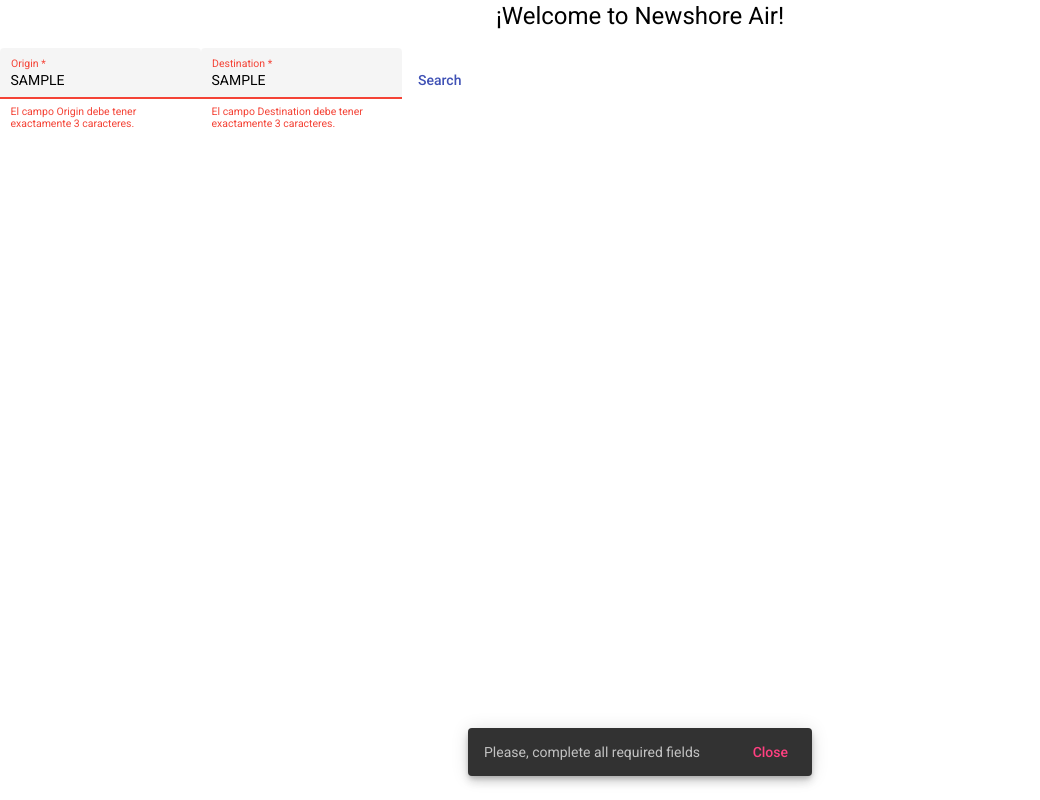
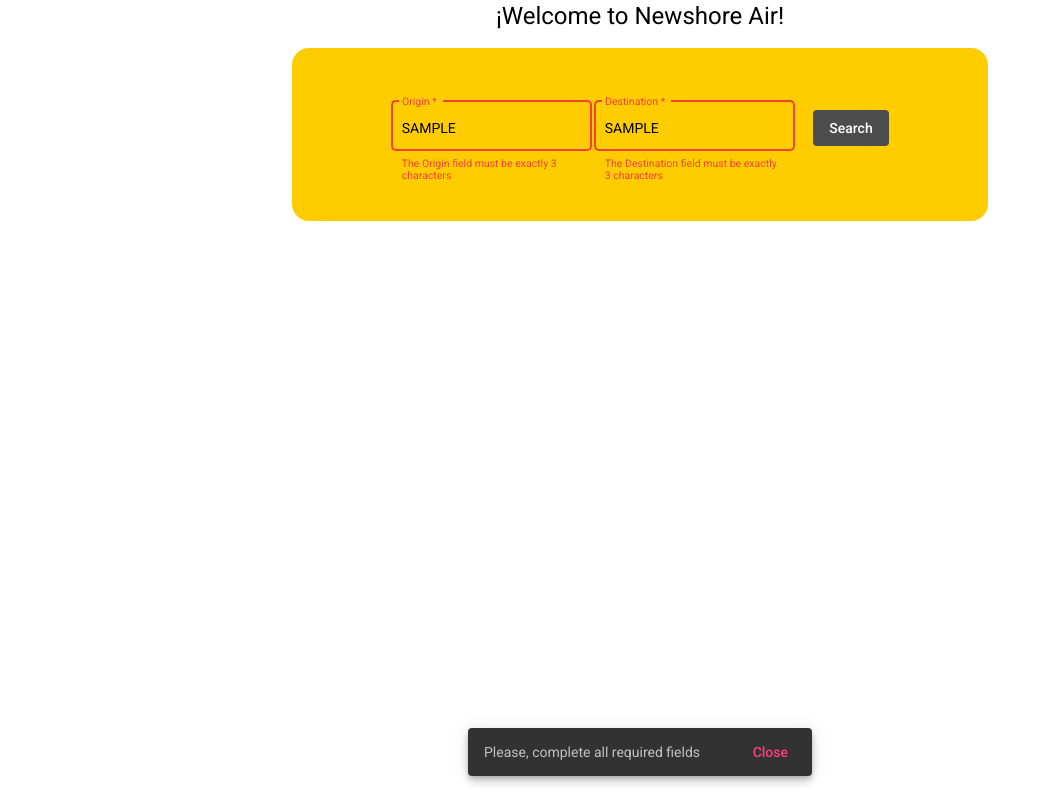
Before and after one commit to silvermachine777/newshore-air-frontend-test, an Angular app: page / in a window 1280 px wide. Both pictures are taken after typing "Sample", "Sample" into the empty fields and a click on the button "Search". Shown: the whole page, without its empty margins (0-1040 px from the left). Built offline with nearby package versions, Linux system fonts and the light colour scheme.

Commit message:
fix(components): change form validations

```diff
--- a/src/app/components/search-form/search-form.component.css
+++ b/src/app/components/search-form/search-form.component.css
@@ -0,0 +1,25 @@
+.search-form-container{
+    display: flex;
+    flex-direction: row;
+    justify-content: center;
+    align-items: center;
+    margin: 0 auto;
+    max-width: 600px;
+    padding: 3rem;
+    background: #fc0;
+    border-radius: 17px;
+}
+
+.mat-form-field {
+    margin-right: 2px;
+}
+
+.search-form-button{
+    margin-left: 1rem;
+    background: #4d4d4d;
+    color: white;
+}
+
+.search-form-button:hover{
+    background-color: #1f1d1d;
+}
--- a/src/app/components/search-form/search-form.component.html
+++ b/src/app/components/search-form/search-form.component.html
@@ -1,22 +1,25 @@
+<section class="search-form-container">
     <form [formGroup]="formGroup">
-    <mat-form-field appearance="fill">
+        <mat-form-field appearance="outline">
             <mat-label>Origin</mat-label>
-        <input matInput formControlName="origin" placeholder="Origin" (keypress)="limitLength($event, 3)">
+            <input matInput class="search-form-input" formControlName="origin" placeholder="Origin" (keypress)="limitLength($event, 3)">
             <mat-error
                 *ngIf="formGroup.get('origin')?.invalid && (formGroup.get('origin')?.dirty || formGroup.get('origin')?.touched)">
-            El campo Origin debe tener exactamente 3 caracteres.
+                The Origin field must be exactly 3 characters
             </mat-error>
         </mat-form-field>
 
-    <mat-form-field appearance="fill">
+        <mat-form-field appearance="outline">
             <mat-label>Destination</mat-label>
-        <input matInput formControlName="destination" placeholder="Destination" (keypress)="limitLength($event, 3)">
+            <input matInput class="search-form-input" formControlName="destination" placeholder="Destination" (keypress)="limitLength($event, 3)">
             <mat-error
                 *ngIf="formGroup.get('destination')?.invalid && (formGroup.get('destination')?.dirty || formGroup.get('destination')?.touched)">
-            El campo Destination debe tener exactamente 3 caracteres.
+                The Destination field must be exactly 3 characters
             </mat-error>
         </mat-form-field>
 
-    <button mat-button color="primary" type="button" (click)="submitForm()">Search</button>
+        <button mat-button class="search-form-button" color="primary" (click)="submitForm()">Search</button>
+    </form>
+</section>
 
-</form>
+<app-show-route [flights]="fligths" *ngIf="fligths && fligths.length > 0"></app-show-route>
--- a/src/app/components/search-form/search-form.component.ts
+++ b/src/app/components/search-form/search-form.component.ts
@@ -8,6 +8,7 @@
 import { FlightService } from './../../services/flight.service';
 import { HttpClient } from '@angular/common/http';
 import { MatSnackBar } from '@angular/material/snack-bar';
+import { Flight } from 'src/app/models/flight.model';
 
 @Component({
   selector: 'app-search-form',
@@ -16,6 +17,8 @@
 })
 export class SearchFormComponent implements OnInit {
   formGroup!: FormGroup;
+
+  fligths: Flight[] = [];
 
   constructor(
     private formBuilder: FormBuilder,
@@ -88,7 +91,7 @@
     }
 
     if (origin.length !== 3 || destination.length !== 3) {
-      this.snackBar.open('Please, enter correctly the fields', 'Close', {
+      this.snackBar.open('You must enter a value', 'Close', {
         duration: 3000,
       });
       return;
@@ -96,12 +99,11 @@
 
     this.flightService.getFlights().subscribe(
       (flights) => {
-        console.log('Flights:', flights);
+        this.fligths = flights;
       },
       (error) => {
         console.error('Error getting flights:', error);
       }
     );
   }
-
 }
```
Also changed, not shown: src/app/app.component.html (line endings or trailing spaces). Lines whose indentation alone changed are shown as unchanged.
